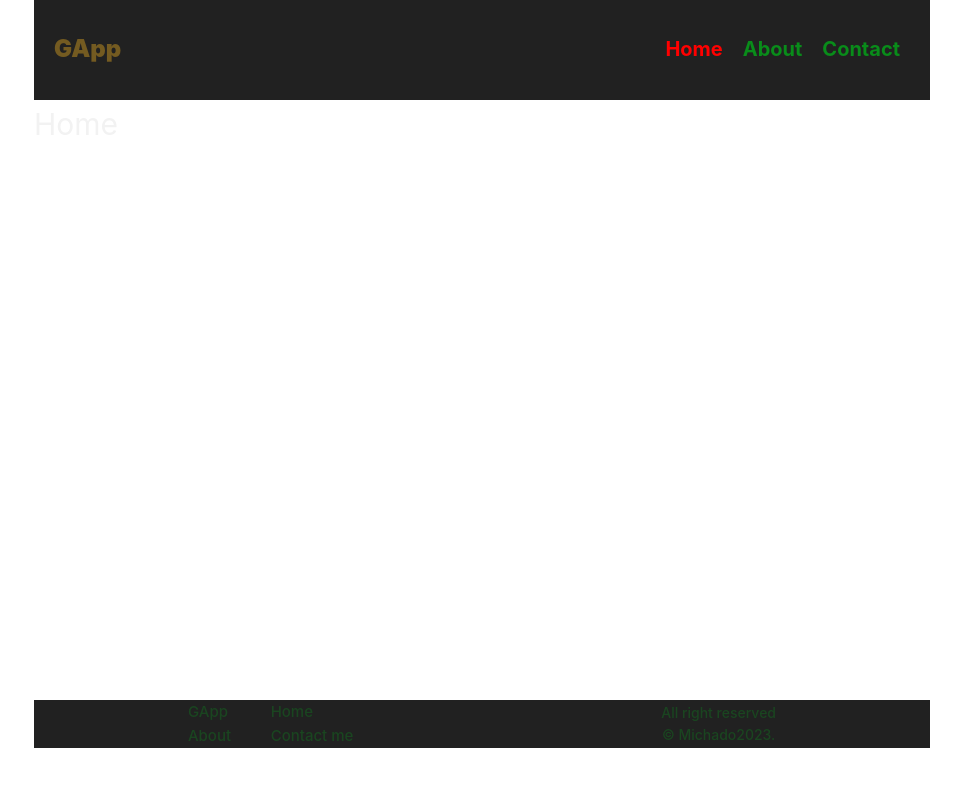
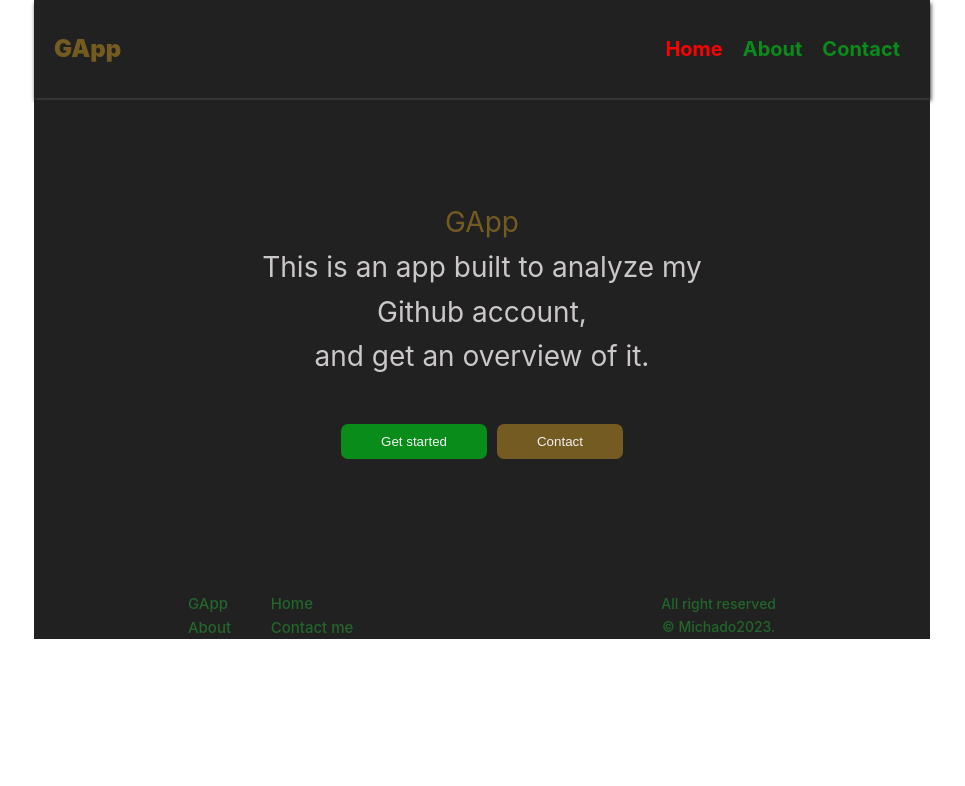
Before and after one commit to michado2019/altschool-third-semester-exam, a Vue app: page /#/ in a window 1280 px wide. Shown: the top 786 px of the page, without its empty margins (158-1123 px from the left). Built offline with nearby package versions, Linux system fonts and the light colour scheme.

Commit message:
feat & style: home page done and styled

```diff
--- a/src/components/layouts/Footer.vue
+++ b/src/components/layouts/Footer.vue
@@ -21,11 +21,12 @@
 
 <style scoped>
 .footerWrapper {
-  margin-top: 69vh;
+  padding-top: 16vh;
   display: flex;
   align-items: center;
   justify-content: space-around;
   background-color: #212121;
+  height: 175px;
 }
 .footerContents-one {
   display: grid;
@@ -38,12 +39,12 @@
   justify-content: center;
 }
 .footerLinks{
-  color: #1a4520;
+  color: #22662b;
   text-decoration: none;
   font-weight: 550;
 }
 .footerCopyright{
-  color: #1a4520;
+  color: #22662b;
   font-weight: 550;
   font-size: 14px;
 }
--- a/src/components/layouts/Navbar.vue
+++ b/src/components/layouts/Navbar.vue
@@ -34,12 +34,13 @@
 .navbarWrapper {
   height: 100px;
   background-color: #212121;
-  position: sticky;
   top: 0;
   left: 0;
+  margin: 0 auto;
 }
 .navbarNav {
   display: flex;
+  box-shadow: 1px 3px 4px #3a3a3a;
   align-items: center;
   padding: 30px 20px;
 }
@@ -75,9 +76,7 @@
   cursor: pointer;
 }
 @media screen and (max-width: 480px) {
-  .navbarNav {
-    box-shadow: 10px 3px 4px #3a3a3a;
-  }
+
   .navbarLists {
     display: none;
   }
--- a/src/components/pages/Home.vue
+++ b/src/components/pages/Home.vue
@@ -5,13 +5,77 @@
 </script>
 
 <template>
-  <div>
-    <h1>Home</h1>
+  <div class="homeWrapper">
+    <div class="homeContents">
+      <p class="homeIntro"><span class="homeSpan-one">GApp</span><span>This is an app built to analyze my</span ><span class="homeSpan-two">Github account,</span><span>and get an overview of it.</span></p>
+      <div class="homeBtn-div">
+      <button class="homeBtn-start">Get started</button>
+      <button class="homeBtn-contact">
+        <a href="mailto: adeshinaobafemi09@gmail.com" class="homeContact-link">Contact</a>
+      </button>
+      </div>
+    </div>
   </div>
 </template>
-
 <style scoped>
-h1{
+.homeWrapper{
+  background-color: #212121;
+  padding-bottom: -300px;
+}
+.homeContents{
+  display: flex;
+  flex-direction: column;
+  align-items: center;
+  justify-content: center;
+  width: 80%;
+  margin: 0 auto;
+  padding-top: 100px;
+}
+div{
+  font-size: 28px;
+  color: #ccc8c8;
+}
+.homeSpan-one{
+  color: #745b21;
+}
+.homeSpan-two{
+}
+.homeIntro{
+  display: flex;
+  flex-direction: column;
+  align-items: center;
+  justify-content: center;
+}
+.homeBtn-div{
+  display: flex;
+  align-items: center;
+  justify-content: space-between;
+  margin-top: 40px;
+}
+.homeBtn-start{
+  color: #f2f2f2;
+  background-color: #098c1a;
+  padding: 10px 40px;
+  border: 0;
+  border-radius: 7px;
+  cursor: pointer;
+  margin: 5px;
+}
+.homeBtn-contact{
+  color: #f2f2f2;
+  background-color: #745b21;
+  cursor: pointer;
+  padding: 10px 40px;
+  border: 0;
+  margin: 5px;
+  border-radius: 7px;
+}
+.homeBtn-start:hover,.homeBtn-contact:hover{
+   font-weight: 800;
+   transition: all 0.3s;
+}
+.homeContact-link{
+  text-decoration: none;
   color: #f2f2f2;
 }
 </style>
```
